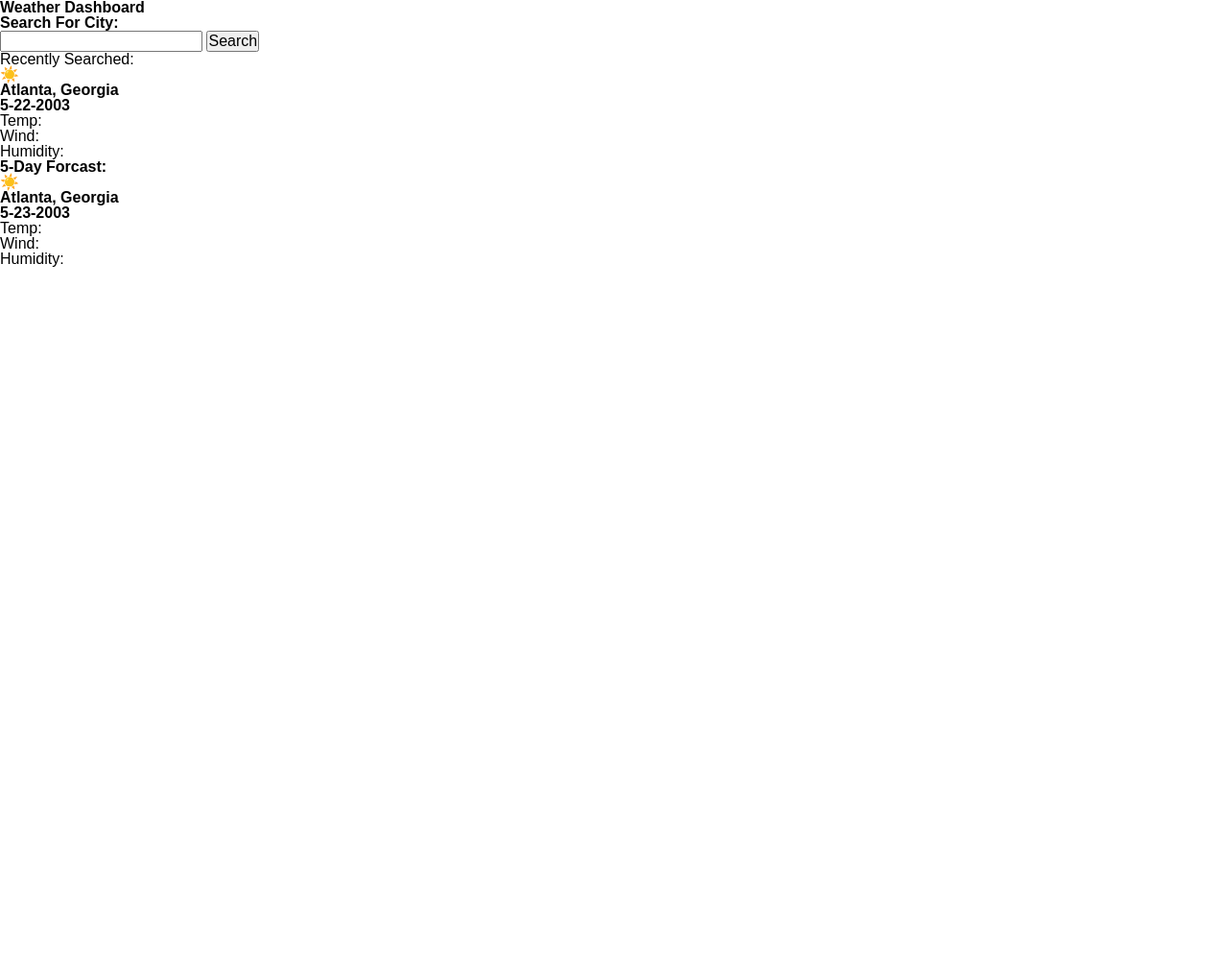
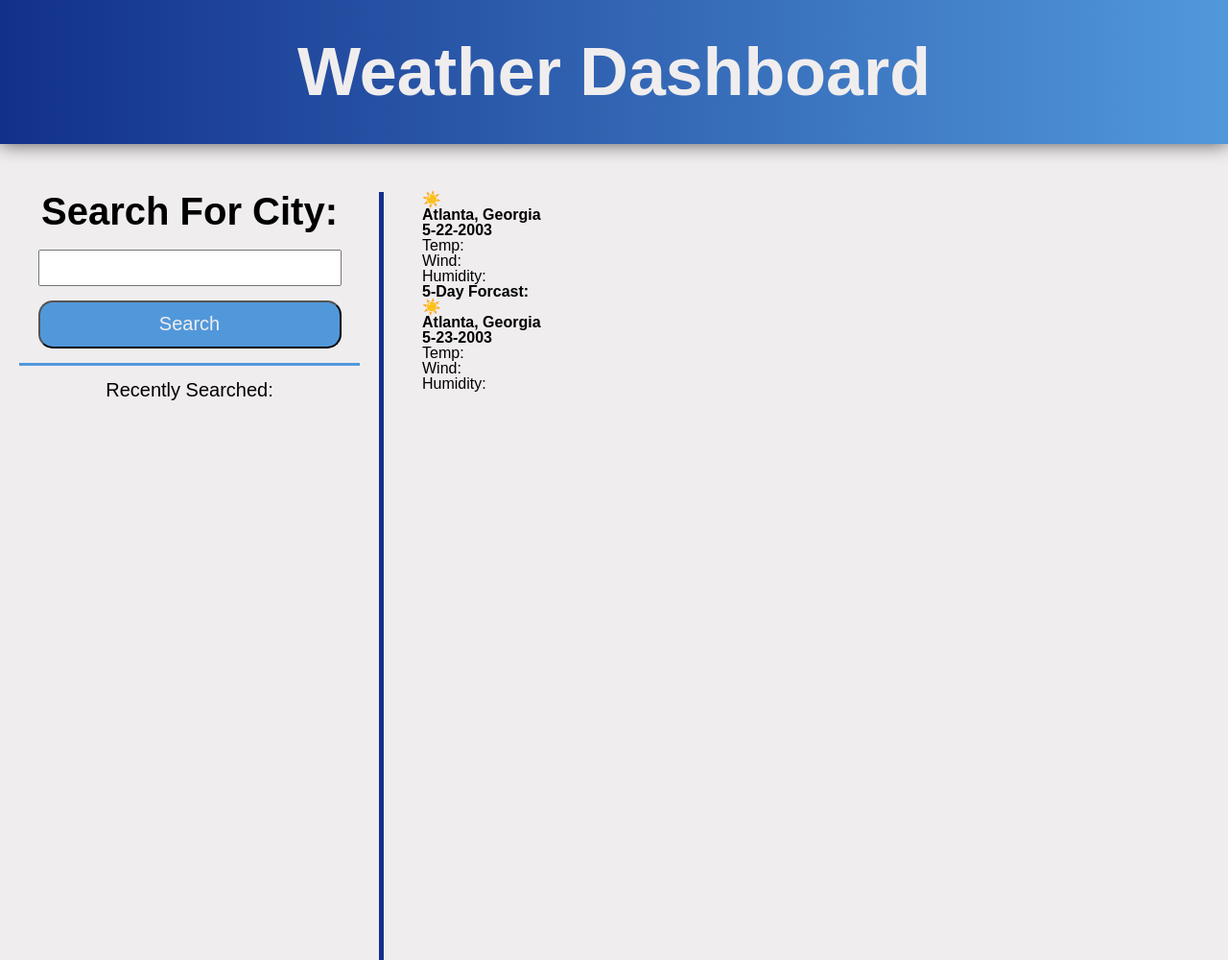
Before and after one commit to JonnyDBeck/Weather_Page, a plain HTML site: page index.html in a window 1280 px wide. Shown: the whole page at 96% size. Before the commit the page ends 800 px from the top, so only its background shows below. Drawn offline with Linux system fonts and the light colour scheme.

Commit message:
Header + Aside Stylized

```diff
--- a/Assets/CSS/Style.css
+++ b/Assets/CSS/Style.css
@@ -0,0 +1,80 @@
+:root{
+    --back: #F0EDEE;
+    --main: #12308A;
+    --accent: #5198DB;
+}
+
+body{
+    margin-top: 200px;
+    background-color: var(--back);
+    display: flex;
+}
+
+header{
+    color: var(--back);
+    text-align: center;
+    background-image: linear-gradient(90deg, var(--main), var(--accent));
+    height: 150px;
+    width: 100%;
+    top: 0px;
+    font-size: 70px;
+    filter: drop-shadow(0px 0px 10px #000000a6);
+    position: absolute;
+}
+
+header h1{
+    padding-top: 40px;
+}
+
+.sElm{
+    width: 400px;
+    text-align: center;
+    border-right: 5px solid var(--main);
+    margin-right: 40px;
+}
+
+.sElm button{
+    color: var(--back);
+    margin-top: 15px;
+    width: 80%;
+    height: 50px;
+    font-size: 20px;
+    background-color: var(--accent);
+    transition: 0.5s;
+    border-radius: 15px;
+}
+
+.sElm button:hover{
+    background-color: var(--main);
+    transition: 0.25s;
+}
+
+.sElm button:active{
+    background-color: var(--back);
+    color: var(--main);
+    transition: 0s;
+}
+
+.fakeHr{
+    content: " ";
+    display: block;
+    border-bottom: 3.5px solid var(--accent);
+    margin: 5%;
+    margin-bottom: 15px;
+    margin-top: 15px;
+    width: 90%;
+}
+
+.sBar h1{
+    font-size: 40px;
+    margin-bottom: 20px;
+}
+
+.sBar input{
+    width: 80%;
+    padding: 2%;
+}
+
+.sList p{
+    font-size: 20px;
+}
--- a/index.html
+++ b/index.html
@@ -7,7 +7,7 @@
         <meta name="viewport" content="width=device-width, initial-scale=1" />
 
         <link rel="stylesheet" type="text/css" href="./Assets/CSS/Reset.css">
-        <link rel="stylesheet" type="text/css" href="assets/css/style.css" />
+        <link rel="stylesheet" type="text/css" href="./Assets/CSS/Style.css" />
     </head>
 
     <body>
@@ -15,12 +15,14 @@
             <h1>Weather Dashboard</h1>
         </header>
 
-        <aside>
+        <aside class="sElm">
             <div class="sBar">
                 <h1>Search For City:</h1>
                 <input type="text">
+                <br>
                 <button>Search</button>
             </div>
+            <div class="fakeHr"></div>
             <div class="sList">
                 <p>Recently Searched:</p>
             </div>
```
